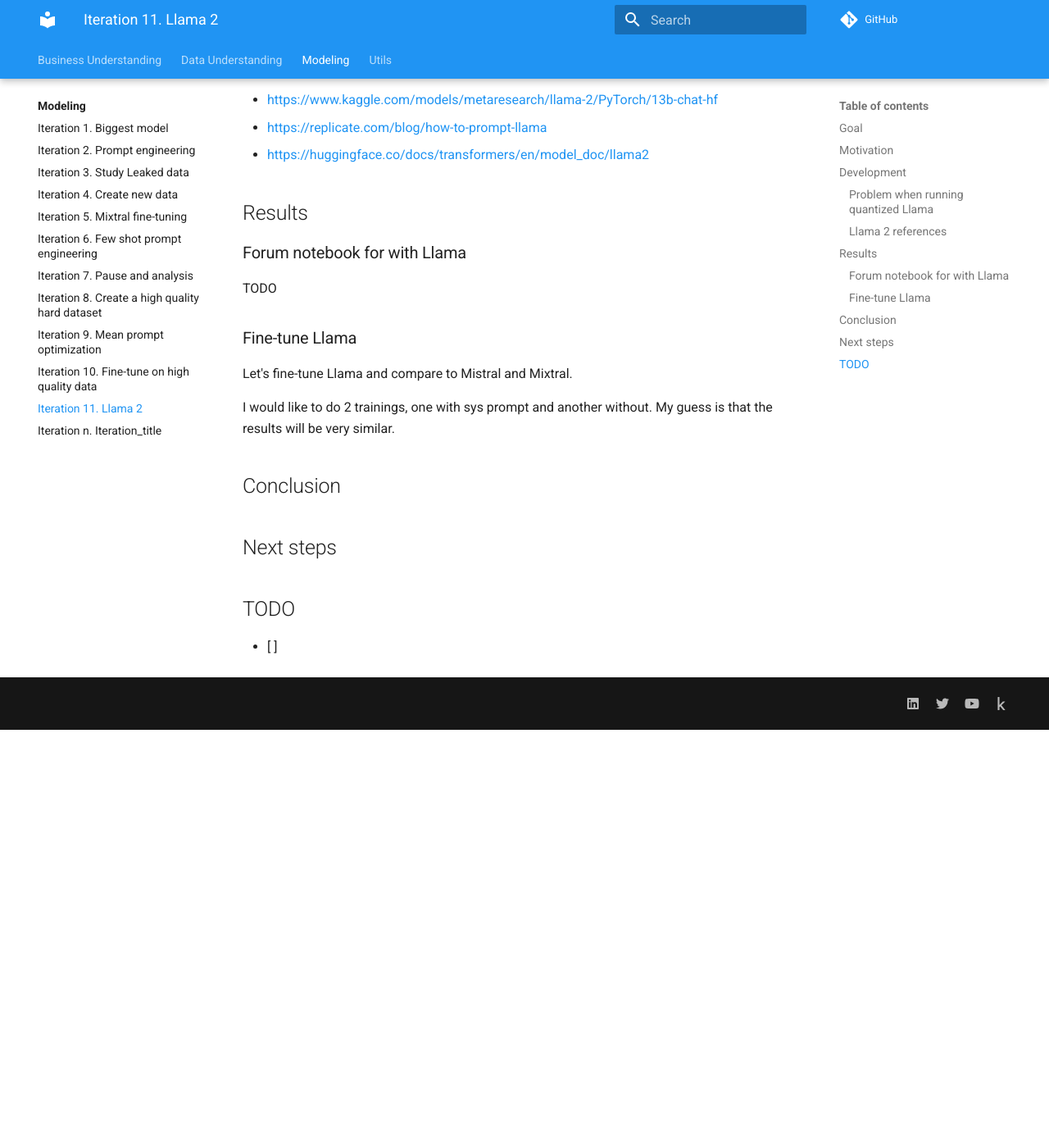
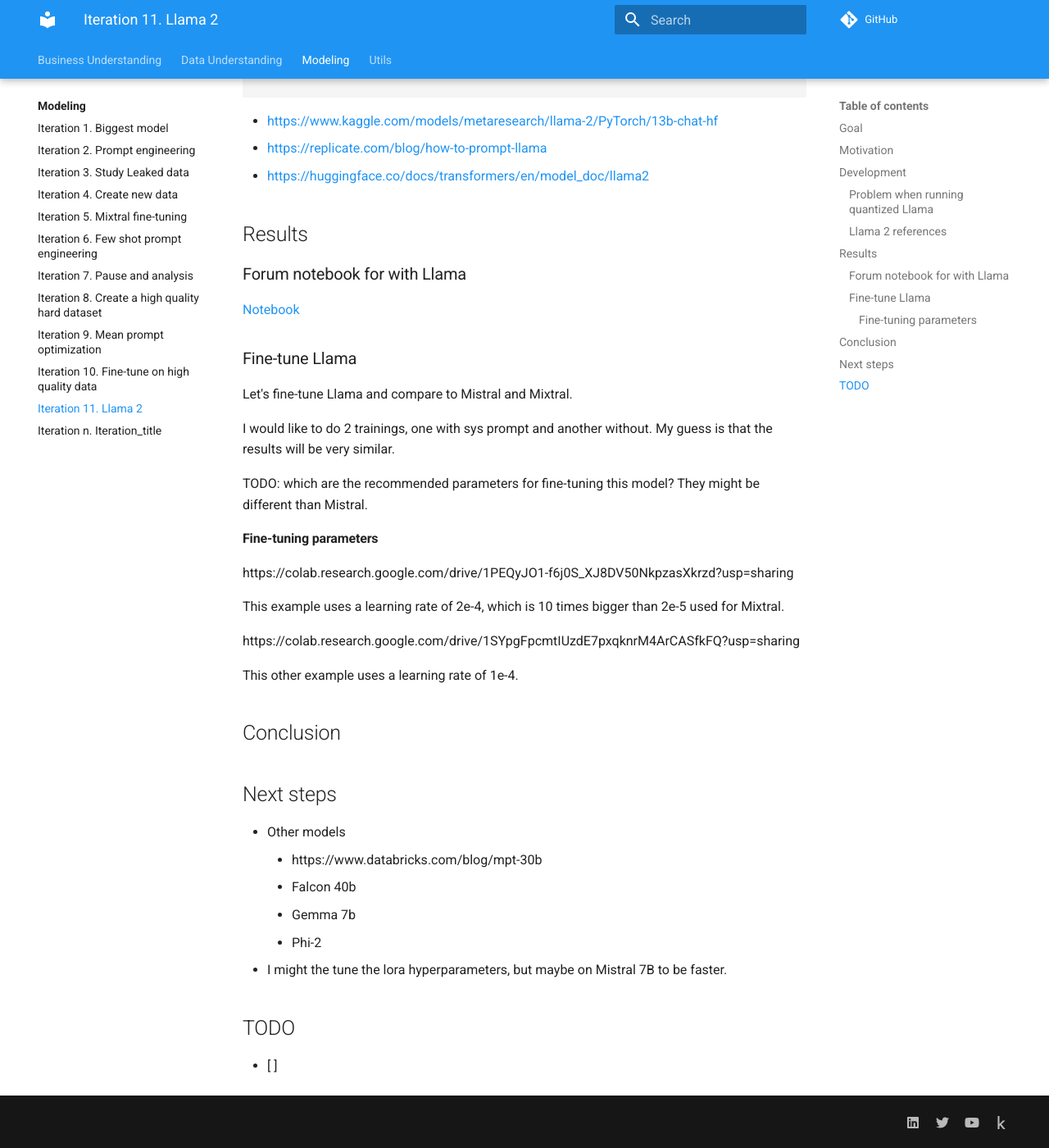
Before and after one commit to ironbar/prompt_recovery, an MkDocs documentation site: the page built from docs/modeling/Iteration_11_llama_2.md, in a window 1280 px wide and 1400 px high, scrolled down 1325 px. Shown: the whole window at 82% size. Built offline with MkDocs 1.6.1 and Material for MkDocs 9.7.7, drawn with Linux system fonts in a browser that asks for light colours; comment, search, counter and statistics services are not loaded; before the commit the page ends 2215 px from its top, so only the background shows below that; some of the changed text lies outside the part shown.

Commit message:
started experiments to fine-tune llama

```diff
--- a/docs/modeling/Iteration_11_llama_2.md
+++ b/docs/modeling/Iteration_11_llama_2.md
@@ -14,9 +14,10 @@
 ## Motivation
 
 My initial model choice for the challenge was to use Mixtral because it was the
-biggest and most capable model that could make a submission for the challenge.
+biggest and most capable model that could be used to make a submission for the challenge.
 
-However I have no found evidences that Mixtral is better than Mistral for this challenge.
+However I haven't found evidences that Mixtral is better than Mistral for this challenge. Two different
+experiments gave the same results to Mistral 7B and Mixtral 8x7B. Maybe the
 
 Thus I have decided to try with LLama 2 13b chat because it might give better results.
 
@@ -68,7 +69,7 @@
 
 ### Forum notebook for with Llama
 
-TODO
+[Notebook](https://www.kaggle.com/code/ironbar/llama-13b-prompt-predict-fork?scriptVersionId=171288400)
 
 ### Fine-tune Llama
 
@@ -76,10 +77,29 @@
 
 I would like to do 2 trainings, one with sys prompt and another without. My guess is that the results will be very similar.
 
+TODO: which are the recommended parameters for fine-tuning this model? They might be different than Mistral.
+
+#### Fine-tuning parameters
+
+https://colab.research.google.com/drive/1PEQyJO1-f6j0S_XJ8DV50NkpzasXkrzd?usp=sharing
+
+This example uses a learning rate of 2e-4, which is 10 times bigger than 2e-5 used for Mixtral.
+
+https://colab.research.google.com/drive/1SYpgFpcmtIUzdE7pxqknrM4ArCASfkFQ?usp=sharing
+
+This other example uses a learning rate of 1e-4.
+
 ## Conclusion
 
 ## Next steps
 
+- Other models
+    - https://www.databricks.com/blog/mpt-30b
+    - Falcon 40b
+    - Gemma 7b
+    - Phi-2
+- I might the tune the lora hyperparameters, but maybe on Mistral 7B to be faster.
+
 ## TODO
 
 - [ ]
```
Also changed, not shown: 1 other file.
